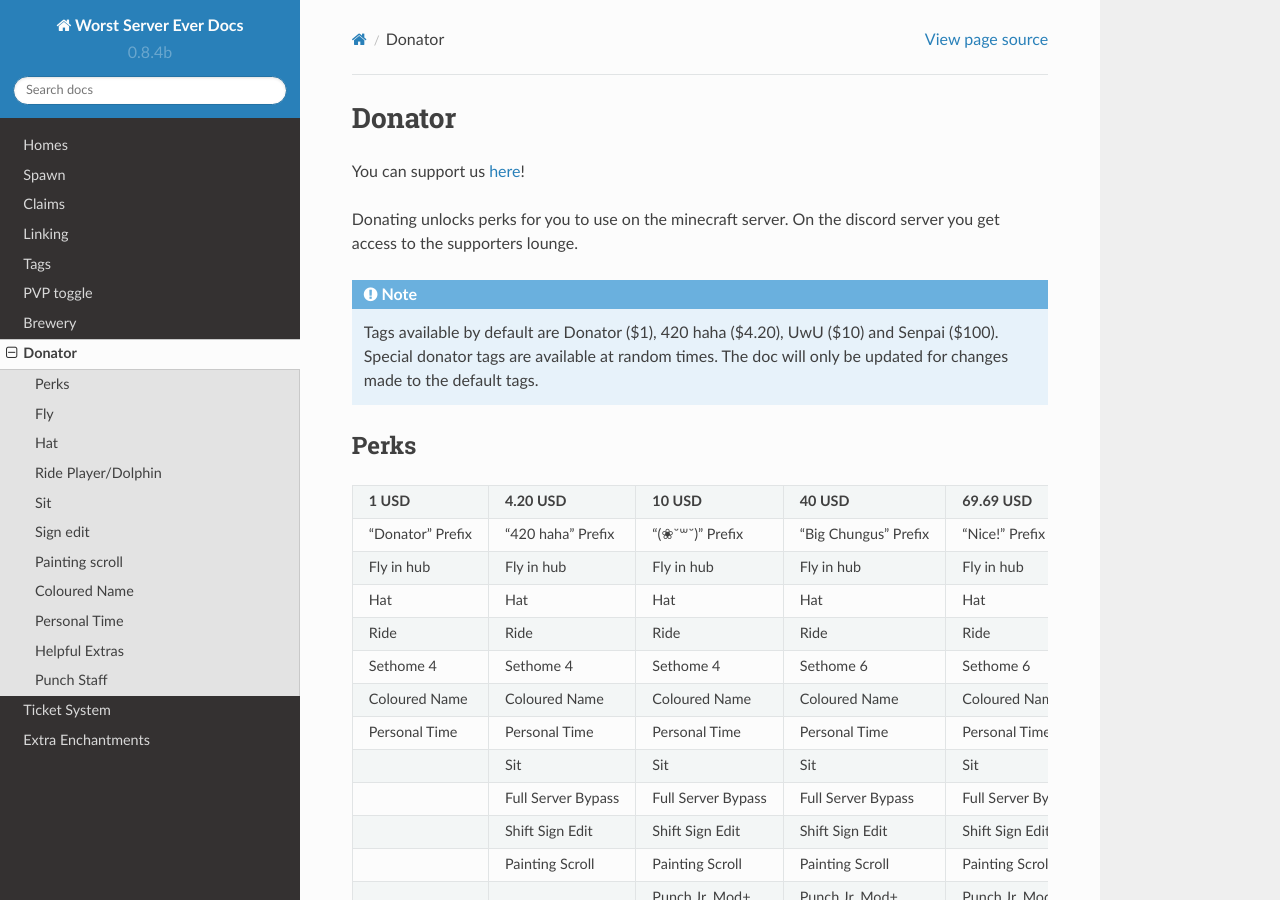
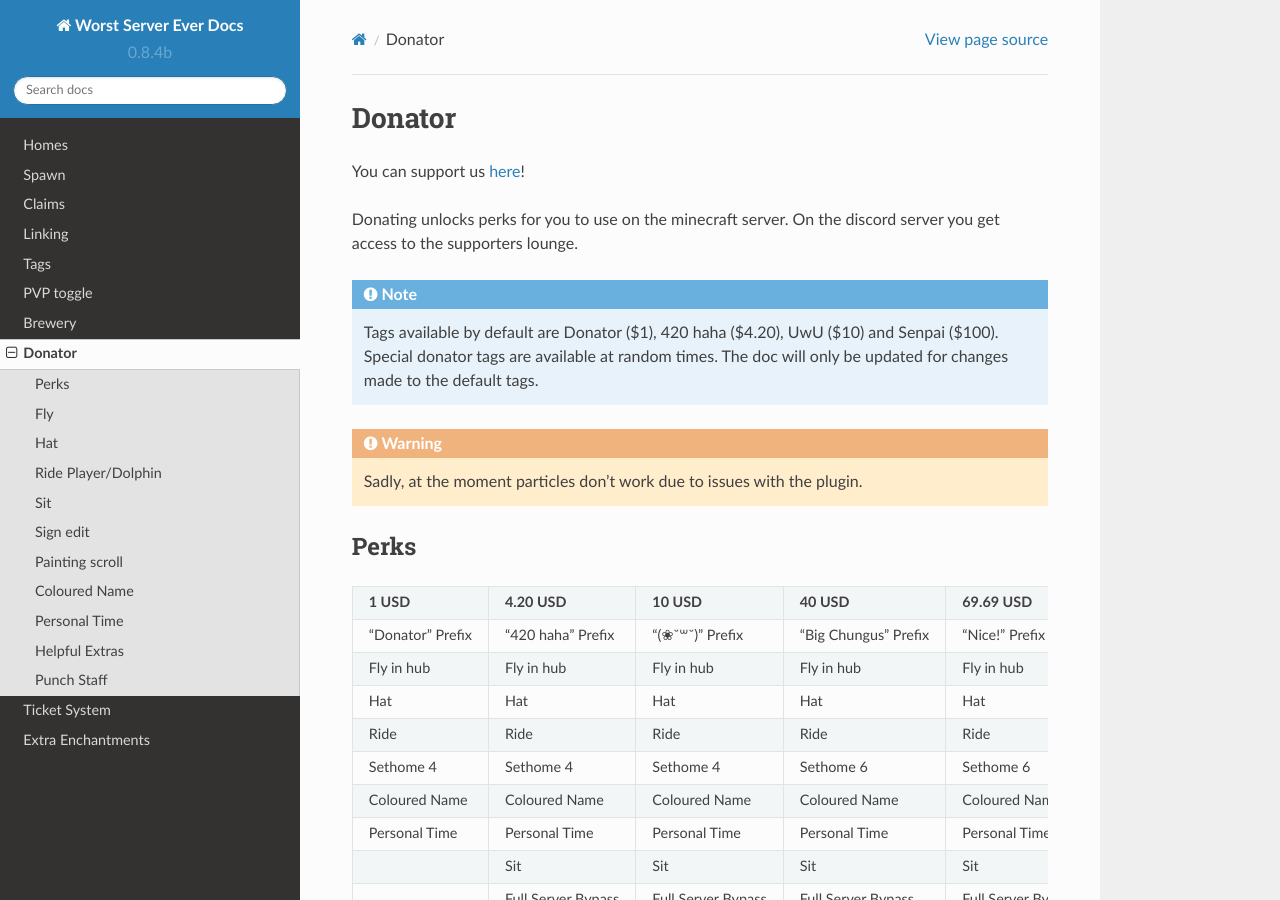
Before and after one commit to footdabmommy/wse, a Sphinx documentation site: the page built from docs/source/donator.rst, in a window 1280 px wide and 900 px high. Built offline with Sphinx 7.4.7 and the Read the Docs theme 2.0.0, drawn with Linux system fonts in a browser that asks for light colours.

Commit message:
Update donator.rst

```diff
--- a/docs/source/donator.rst
+++ b/docs/source/donator.rst
@@ -7,6 +7,8 @@ Donating unlocks perks for you to use on the minecraft server.
 On the discord server you get access to the supporters lounge.
 
 .. note:: Tags available by default are Donator ($1), 420 haha ($4.20), UwU ($10) and Senpai ($100). Special donator tags are available at random times. The doc will only be updated for changes made to the default tags.
+
+.. warning:: Sadly, at the moment particles don't work due to issues with the plugin.
 
 
 Perks
```
